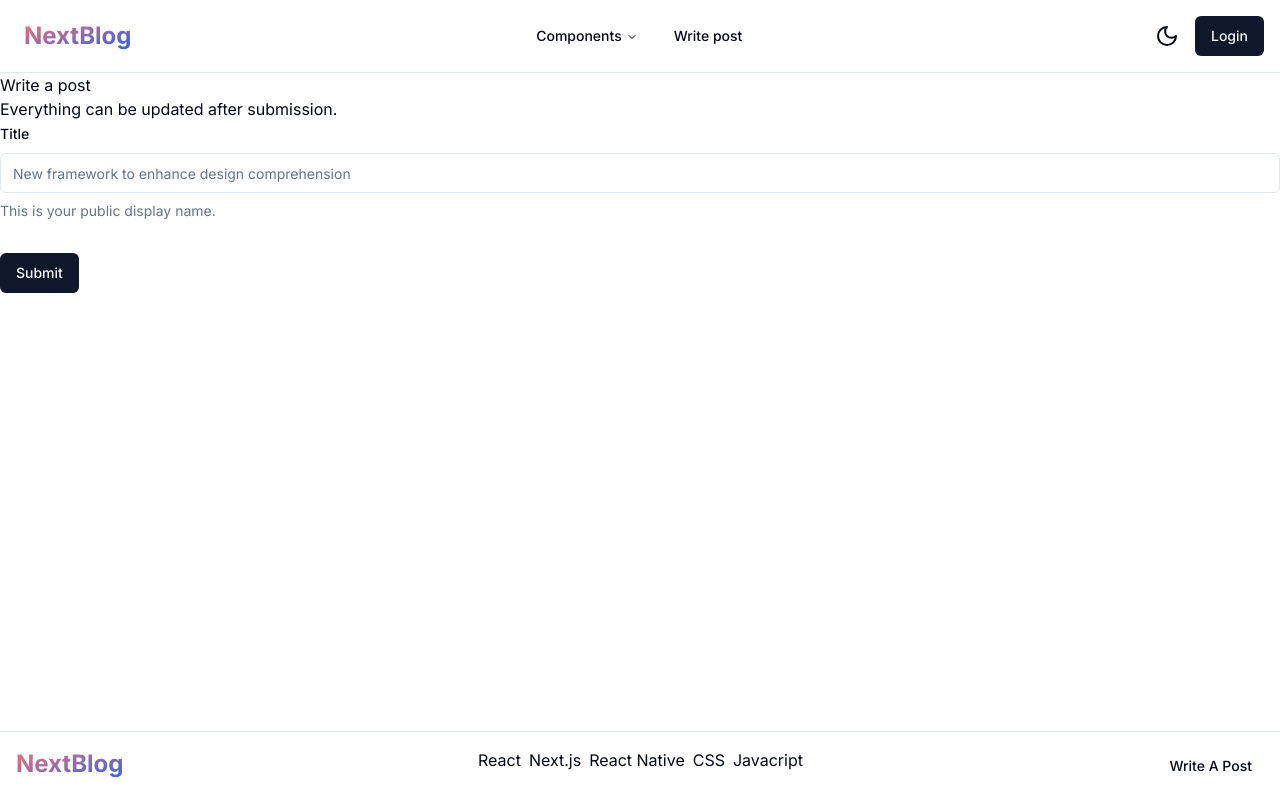
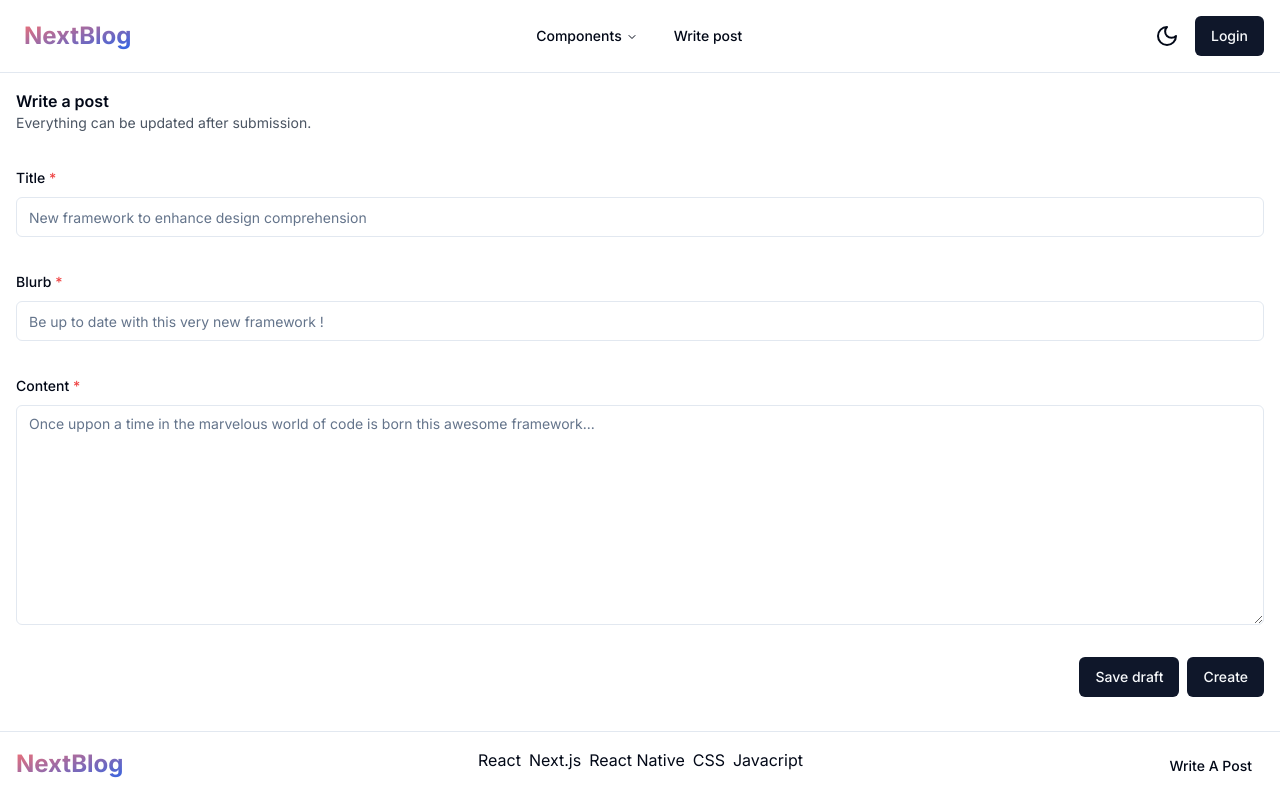
Before and after one commit to pereag/nextblog, a Next.js app: page /write in a window 1280 px wide. Built offline with nearby package versions, Linux system fonts and the light colour scheme.

Commit message:
feat: integrate write page and change default style for input and textarea component

```diff
--- a/app/write/page.tsx
+++ b/app/write/page.tsx
@@ -8,17 +8,25 @@ import { Button } from '@/components/ui/button';
 import {
   Form,
   FormControl,
-  FormDescription,
   FormField,
   FormItem,
   FormLabel,
   FormMessage,
 } from '@/components/ui/form';
 import { Input } from '@/components/ui/input';
+import { Textarea } from '@/components/ui/textarea';
+
+const requiredMessage = 'This field is required';
 
 const formSchema = z.object({
-  title: z.string().min(5, {
-    message: 'Username must be at least 2 characters.',
+  title: z.string().min(1, {
+    message: requiredMessage,
+  }),
+  blurb: z.string().min(1, {
+    message: requiredMessage,
+  }),
+  content: z.string().min(1, {
+    message: requiredMessage,
   }),
 });
 
@@ -27,6 +35,8 @@ export default function WritePage() {
     resolver: zodResolver(formSchema),
     defaultValues: {
       title: '',
+      blurb: '',
+      content: '',
     },
   });
 
@@ -35,10 +45,12 @@ export default function WritePage() {
   }
   return (
     <PageContainer>
-      <>
-        <div>
-          <h2>Write a post</h2>
-          <p>Everything can be updated after submission.</p>
+      <main className='p-4'>
+        <div className='mb-8'>
+          <h2 className='font-semibold'>Write a post</h2>
+          <p className='text-sm font-normal text-gray-600'>
+            Everything can be updated after submission.
+          </p>
         </div>
         <Form {...form}>
           <form onSubmit={form.handleSubmit(onSubmit)} className='space-y-8'>
@@ -47,24 +59,56 @@ export default function WritePage() {
               name='title'
               render={({ field }) => (
                 <FormItem>
-                  <FormLabel>Title</FormLabel>
+                  <FormLabel required>Title</FormLabel>
                   <FormControl>
                     <Input
                       placeholder='New framework to enhance design comprehension'
                       {...field}
                     />
                   </FormControl>
-                  <FormDescription>
-                    This is your public display name.
-                  </FormDescription>
                   <FormMessage />
                 </FormItem>
               )}
             />
-            <Button type='submit'>Submit</Button>
+            <FormField
+              control={form.control}
+              name='blurb'
+              render={({ field }) => (
+                <FormItem>
+                  <FormLabel required>Blurb</FormLabel>
+                  <FormControl>
+                    <Input
+                      placeholder='Be up to date with this very new framework !'
+                      {...field}
+                    />
+                  </FormControl>
+                  <FormMessage />
+                </FormItem>
+              )}
+            />
+            <FormField
+              control={form.control}
+              name='content'
+              render={({ field }) => (
+                <FormItem>
+                  <FormLabel required>Content</FormLabel>
+                  <FormControl>
+                    <Textarea
+                      placeholder='Once uppon a time in the marvelous world of code is born this awesome framework...'
+                      {...field}
+                    />
+                  </FormControl>
+                  <FormMessage />
+                </FormItem>
+              )}
+            />
+            <div className='mt-12 flex justify-end gap-2'>
+              <Button>Save draft</Button>
+              <Button type='submit'>Create</Button>
+            </div>
           </form>
         </Form>
-      </>
+      </main>
     </PageContainer>
   );
 }
--- a/components/ui/form.tsx
+++ b/components/ui/form.tsx
@@ -88,17 +88,17 @@ FormItem.displayName = 'FormItem';
 
 const FormLabel = React.forwardRef<
   React.ElementRef<typeof LabelPrimitive.Root>,
-  React.ComponentPropsWithoutRef<typeof LabelPrimitive.Root>
->(({ className, ...props }, ref) => {
+  React.ComponentPropsWithoutRef<typeof LabelPrimitive.Root> & {
+    required?: boolean;
+  }
+>(({ className, required, ...props }, ref) => {
   const { error, formItemId } = useFormField();
 
   return (
-    <Label
-      ref={ref}
-      className={cn(error && 'text-destructive', className)}
-      htmlFor={formItemId}
-      {...props}
-    />
+    <Label ref={ref} className={cn(className)} htmlFor={formItemId} {...props}>
+      {props.children}
+      {required && <span className='text-red-500'> *</span>}
+    </Label>
   );
 });
 FormLabel.displayName = 'FormLabel';
--- a/components/ui/input.tsx
+++ b/components/ui/input.tsx
@@ -11,7 +11,7 @@ const Input = React.forwardRef<HTMLInputElement, InputProps>(
       <input
         type={type}
         className={cn(
-          'flex h-10 w-full rounded-md border border-input bg-background px-3 py-2 text-sm ring-offset-background file:border-0 file:bg-transparent file:text-sm file:font-medium placeholder:text-muted-foreground focus-visible:outline-none focus-visible:ring-2 focus-visible:ring-ring focus-visible:ring-offset-2 disabled:cursor-not-allowed disabled:opacity-50',
+          'flex h-10 w-full rounded-md border border-gray-200 border-input bg-background px-3 py-2 text-sm ring-offset-background file:border-0 file:bg-transparent file:text-sm file:font-medium placeholder:text-muted-foreground hover:border-purple-400 focus-visible:outline-none focus-visible:ring-1  focus-visible:ring-purple-500 focus-visible:ring-offset-1 disabled:cursor-not-allowed disabled:opacity-50',
           className
         )}
         ref={ref}
--- a/components/ui/textarea.tsx
+++ b/components/ui/textarea.tsx
@@ -1,6 +1,6 @@
-import * as React from "react"
+import * as React from 'react';
 
-import { cn } from "@/lib/utils"
+import { cn } from '@/lib/utils';
 
 export interface TextareaProps
   extends React.TextareaHTMLAttributes<HTMLTextAreaElement> {}
@@ -10,15 +10,15 @@ const Textarea = React.forwardRef<HTMLTextAreaElement, TextareaProps>(
     return (
       <textarea
         className={cn(
-          "flex min-h-[80px] w-full rounded-md border border-input bg-background px-3 py-2 text-sm ring-offset-background placeholder:text-muted-foreground focus-visible:outline-none focus-visible:ring-2 focus-visible:ring-ring focus-visible:ring-offset-2 disabled:cursor-not-allowed disabled:opacity-50",
+          'flex h-10 min-h-[220px] w-full rounded-md border border-gray-200 border-input bg-background px-3 py-2 text-sm ring-offset-background file:border-0 file:bg-transparent file:text-sm file:font-medium placeholder:text-muted-foreground hover:border-purple-400 focus-visible:outline-none focus-visible:ring-1  focus-visible:ring-purple-500 focus-visible:ring-offset-1 disabled:cursor-not-allowed disabled:opacity-50',
           className
         )}
         ref={ref}
         {...props}
       />
-    )
+    );
   }
-)
-Textarea.displayName = "Textarea"
+);
+Textarea.displayName = 'Textarea';
 
-export { Textarea }
+export { Textarea };
```
